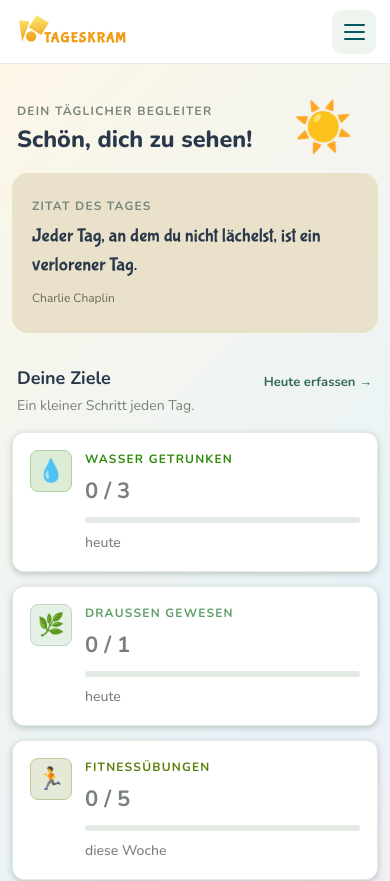
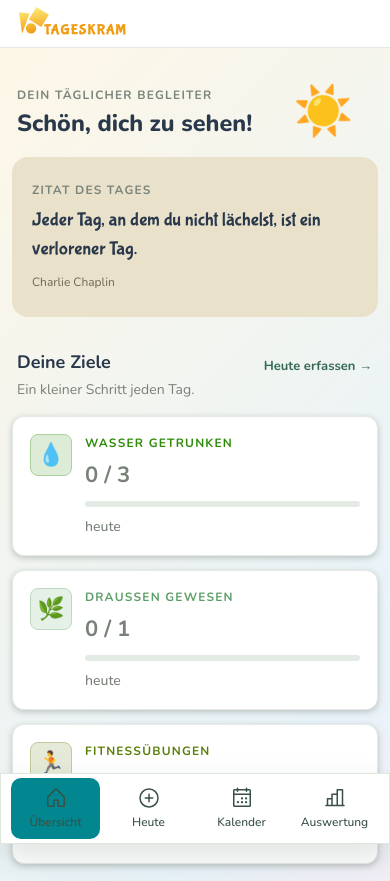
Before and after one commit to katja-roehlig/daily-tracker-codex, a React (Vite) app: page / in a window 390 px wide. Shown: the top 881 px of the page. Built offline with nearby package versions, Linux system fonts and the light colour scheme; what emojibase-data would draw is missing.

Commit message:
refactor mobile navigation

```diff
--- a/src/components/layout/AppLayout.module.css
+++ b/src/components/layout/AppLayout.module.css
@@ -7,10 +7,7 @@
 
 .mobileHeader {
   display: flex;
-
-  top: 0;
-  z-index: 20;
-  height: 64px;
+  height: 48px;
 
   padding: 10px 14px;
   align-items: center;
@@ -26,25 +23,6 @@
   display: flex;
   align-items: baseline;
   margin-left: 5px;
-}
-
-.menuButton {
-  width: 44px;
-  min-height: 44px;
-  display: grid;
-  place-content: center;
-  gap: 5px;
-  border-radius: 10px;
-  background: var(--mobile-menu-bg);
-  flex: none;
-}
-
-.menuButton i {
-  display: block;
-  width: 21px;
-  height: 2px;
-  border-radius: 2px;
-  background: var(--sidebar-bg);
 }
 
 .sidebar {
@@ -76,82 +54,25 @@
 .mobileNav {
   display: block;
   position: fixed;
-  bottom: auto;
-  left: 12px;
-  right: 12px;
+  bottom: 0;
+  left: 0;
+  right: 0;
   background: var(--card-bg);
   z-index: 19;
-  padding: 10px;
+  padding: 4px 10px calc(4px + env(safe-area-inset-bottom));
   box-shadow: 0 14px 32px var(--mobile-shadow-soft);
-  padding-bottom: calc(6px + env(safe-area-inset-bottom));
-  top: 74px;
   border: 1px solid var(--mobile-panel-border);
-  border-radius: 14px;
-  opacity: 0;
-  visibility: hidden;
-  transform: translateY(-10px);
-  transition:
-    opacity 0.18s ease,
-    transform 0.18s ease,
-    visibility 0.18s;
+  border-radius: 0;
   flex: none;
 }
 
-.mobileNav .nav {
-  display: grid;
-  justify-content: space-around;
-  gap: 4px;
-}
-
-.mobileNav .nav button {
-  padding: 10px 12px;
-  font-size: 16px;
-  display: flex;
-  gap: 13px;
-  min-width: 0;
-  min-height: 48px;
-  flex: 1;
-  align-items: center;
-  justify-content: flex-start;
-  color: var(--text-dark-green);
-  text-align: left;
-}
-
-.mobileNav .nav button span {
-  font-size: 20px;
-  width: 24px;
-  flex: none;
-}
-
-.mobileNavOpen {
-  opacity: 1;
-  visibility: visible;
-  transform: translateY(0);
-}
-
-.mobileNav .nav button.active {
-  color: var(--card-bg);
-}
-
 .main {
-  padding-bottom: 44px;
+  padding-bottom: 92px;
   flex: 1;
   overflow: visible;
 }
 
 /* Responsive Breakpoints */
-
-@media (width >= 390px) {
-  .mobileNav .nav button {
-    min-width: 66px;
-  }
-}
-
-@media (width >= 768px) {
-  .mobileNav .nav button {
-    min-width: 66px;
-  }
-}
 
 @media (width >= 900px) {
   .app {
--- a/src/components/layout/AppLayout.tsx
+++ b/src/components/layout/AppLayout.tsx
@@ -1,38 +1,17 @@
-import { useEffect, useState } from "react";
-import { useLocation, Outlet } from "react-router-dom";
+import { Outlet } from "react-router-dom";
 import { Navigation } from "../navigation/Navigation";
 import styles from "./AppLayout.module.css";
 import LogoMob from "../../styles/Logo_9.svg?react";
 import LogoDesk from "../../styles/Logo_10.svg?react";
 
 export function AppLayout() {
-  const [menuOpen, setMenuOpen] = useState(false);
-  const { pathname } = useLocation();
-
-  useEffect(() => {
-    setMenuOpen(false);
-  }, [pathname]);
-
   return (
     <div className={styles.app}>
       <header className={styles.mobileHeader}>
         <div className={styles.mobileBrand}>
-          <div>
-            <LogoMob className={styles.logo} />
-          </div>
+          <LogoMob className={styles.logo} />
           <h1>Tageskram</h1>
         </div>
-        <button
-          className={styles.menuButton}
-          type="button"
-          aria-label={menuOpen ? "Menü schließen" : "Menü öffnen"}
-          aria-expanded={menuOpen}
-          onClick={() => setMenuOpen((open) => !open)}
-        >
-          <i />
-          <i />
-          <i />
-        </button>
       </header>
 
       <aside className={styles.sidebar}>
@@ -49,10 +28,8 @@ export function AppLayout() {
         <Outlet />
       </main>
 
-      <div
-        className={`${styles.mobileNav} ${menuOpen ? styles.mobileNavOpen : ""}`}
-      >
-        <Navigation />
+      <div className={styles.mobileNav}>
+        <Navigation mobile />
       </div>
     </div>
   );
--- a/src/components/navigation/Navigation.module.css
+++ b/src/components/navigation/Navigation.module.css
@@ -1,99 +1,65 @@
-.nav {
-  display: grid;
+.navList {
+  display: flex;
+  flex-direction: column;
   gap: 7px;
 }
 
-.nav button {
+.navButton {
   display: flex;
+  align-items: center;
   gap: 15px;
-  align-items: center;
   text-align: left;
   padding: 13px;
   border-radius: 10px;
   color: var(--nav-text);
   font-weight: 500;
+  background: transparent;
+  border: none;
+  cursor: pointer;
+  width: 100%;
 }
 
-.nav button span {
-  font-size: 20px;
-  width: 21px;
-  text-align: center;
-}
-
-.nav button.active {
+.navButtonActive,
+.navButton:hover {
   background: var(--nav-active-bg);
   color: var(--card-bg);
 }
 
-.nav button:hover {
-  background: var(--nav-active-bg);
-  color: var(--card-bg);
+.iconWrapper {
+  display: flex;
+  align-items: center;
+  justify-content: center;
+  font-size: 20px;
+  width: 21px;
 }
 
-.mobileNav .nav {
+.label {
+  font-size: 16px;
+}
+
+.navListMobile {
   display: grid;
-  justify-content: space-around;
+  grid-template-columns: repeat(4, minmax(0, 1fr));
   gap: 4px;
 }
 
-.mobileNav .nav button {
-  padding: 10px 12px;
-  font-size: 16px;
-  display: flex;
-  justify-items: center;
-  gap: 13px;
+.navButtonMobile {
   min-width: 0;
-  min-height: 48px;
-  flex: 1;
+  min-height: 56px;
+  padding: 8px 4px;
   align-items: center;
-  justify-content: flex-start;
+  justify-content: center;
+  flex-direction: column;
+  gap: 3px;
   color: var(--text-dark-green);
-  text-align: left;
+  text-align: center;
 }
 
-.mobileNav .nav button span {
+.iconWrapperMobile {
+  width: 24px;
   font-size: 20px;
-  width: 24px;
 }
 
-.mobileNav .nav button.active {
-  color: var(--card-bg);
+.labelMobile {
+  font-size: 12px;
 }
-
-@media (width >= 390px) {
-  .mobileNav .nav button {
-    min-width: 66px;
-  }
-}
-
-@media (width >= 900px) {
-  .nav {
-    gap: 7px;
-  }
-
-  .nav button {
-    padding: 13px;
-    justify-content: flex-start;
-    font-size: inherit;
-  }
-
-  .nav button span {
-    font-size: 20px;
-    width: 21px;
-  }
-}
-
-@media (width >= 1080px) {
-  .nav {
-    gap: 7px;
-  }
-
-  .nav button {
-    padding: 13px;
-  }
-
-  .nav button span {
-    font-size: 20px;
-    width: 21px;
-  }
-}
--- a/src/components/navigation/Navigation.tsx
+++ b/src/components/navigation/Navigation.tsx
@@ -1,29 +1,43 @@
 import { useLocation, useNavigate } from "react-router-dom";
 import styles from "./Navigation.module.css";
-const links: Array<[string, string, string]> = [
-  ["/", "Übersicht", "⌂"],
-  ["/eintrag", "Heute", "＋"],
-  ["/kalender", "Kalender", "▦"],
-  ["/auswertung", "Auswertung", "◔"],
+import {
+  PlusCircleIcon,
+  CalendarDotsIcon,
+  ChartBarIcon,
+  HouseIcon,
+} from "@phosphor-icons/react";
+const links: Array<[string, string, React.ComponentType<any>]> = [
+  ["/", "Übersicht", HouseIcon],
+  ["/eintrag", "Heute", PlusCircleIcon],
+  ["/kalender", "Kalender", CalendarDotsIcon],
+  ["/auswertung", "Auswertung", ChartBarIcon],
 ];
-export function Navigation() {
+export function Navigation({ mobile = false }: { mobile?: boolean }) {
   const navigate = useNavigate();
   const location = useLocation();
   return (
-    <nav className={styles.nav}>
-      {links.map(([path, label, icon]) => (
+    <nav className={`${styles.navList} ${mobile ? styles.navListMobile : ""}`}>
+      {links.map(([path, label, IconComponent]) => (
         <button
           key={path}
-          className={
+          className={`${styles.navButton} ${mobile ? styles.navButtonMobile : ""} ${
             location.pathname === path ||
             (path === "/eintrag" && location.pathname.startsWith("/eintrag/"))
-              ? styles.active
+              ? styles.navButtonActive
               : ""
-          }
+          }`}
           onClick={() => navigate(path)}
         >
-          <span>{icon}</span>
-          {label}
+          <span
+            className={`${styles.iconWrapper} ${mobile ? styles.iconWrapperMobile : ""}`}
+          >
+            <IconComponent size={24} className={styles.icon} />
+          </span>
+          <span
+            className={`${styles.label} ${mobile ? styles.labelMobile : ""}`}
+          >
+            {label}
+          </span>
         </button>
       ))}
     </nav>
```
